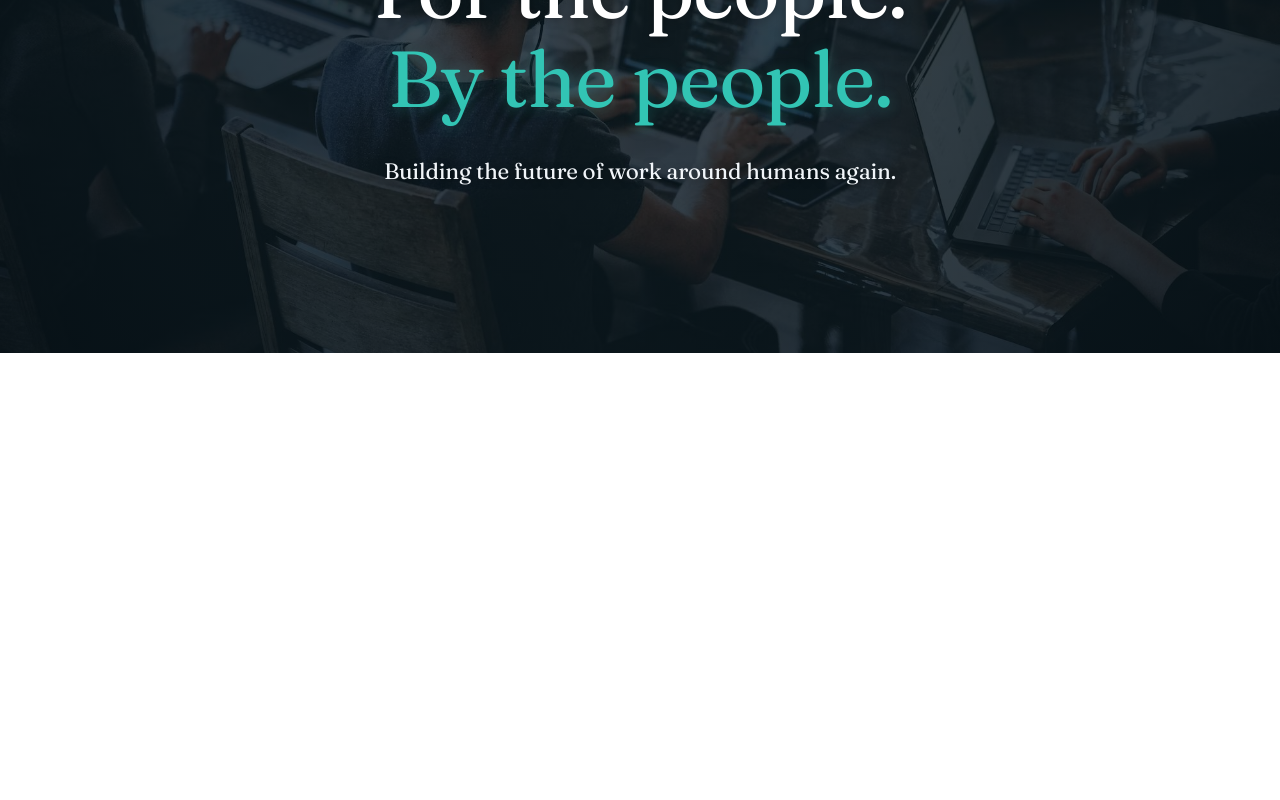
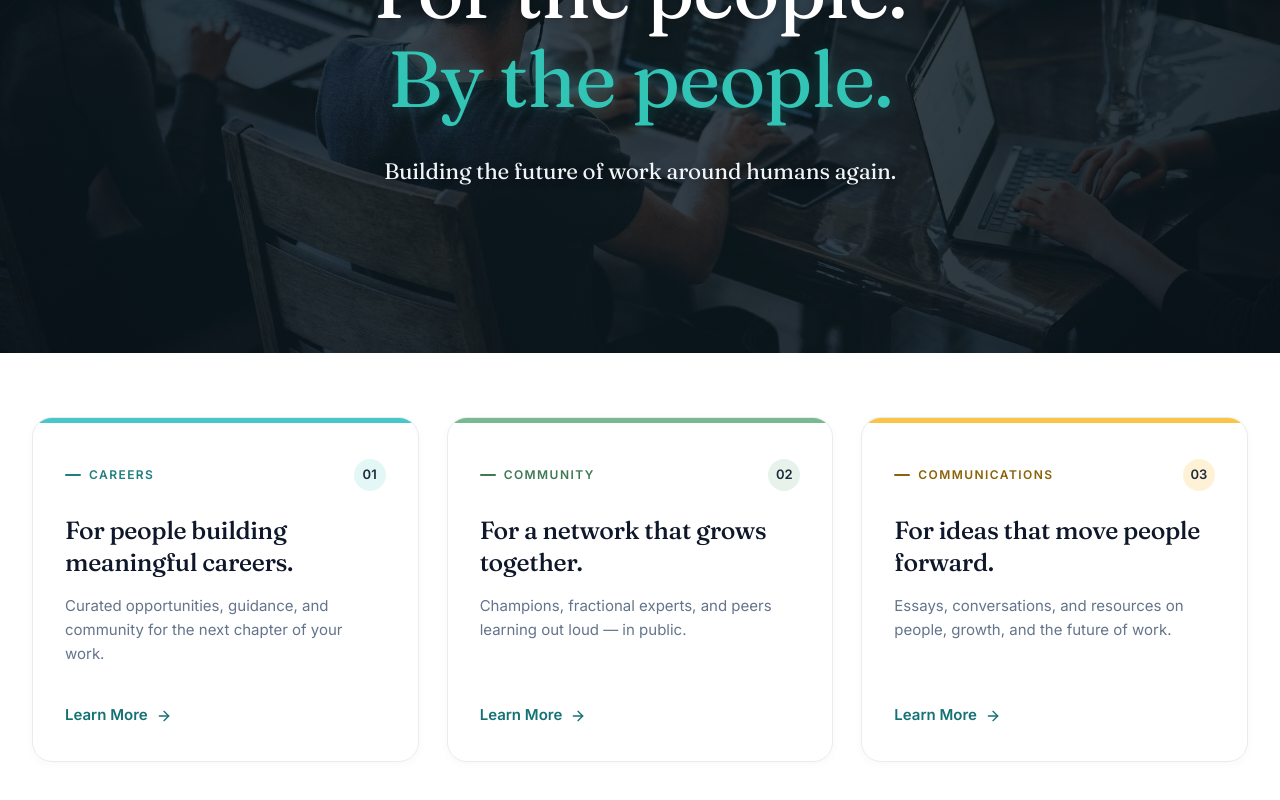
Before and after one commit to SaaiM2005/The-People-Order, a React (Vite) app: page / in a window 1280 px wide. Shown: the part 448-1248 px from the top of the page. Before the commit the page ends 801 px from the top, so only its background shows below. Built offline with nearby package versions, Linux system fonts and the light colour scheme.

Commit message:
feat: add feature cards section below hero

```diff
--- a/src/App.jsx
+++ b/src/App.jsx
@@ -1,6 +1,7 @@
 import React from 'react';
 import Navbar from './components/Navbar';
 import Hero from './sections/Hero';
+import FeatureCards from './sections/FeatureCards';
 import Footer from './components/Footer';
 import './App.css';
 
@@ -10,6 +11,7 @@ function App() {
       <Navbar />
       <main className="main-content">
         <Hero />
+        <FeatureCards />
         {/* Additional Figma sections will be added here section by section */}
       </main>
       {/* <Footer /> */}
--- /dev/null
+++ b/src/sections/FeatureCards.css
@@ -0,0 +1,163 @@
+.feature-cards-section {
+  padding: 64px 0 96px;
+  background-color: #ffffff;
+}
+
+.feature-cards-grid {
+  display: grid;
+  grid-template-columns: repeat(3, 1fr);
+  gap: 28px;
+  align-items: stretch;
+}
+
+.feature-card {
+  position: relative;
+  background-color: #ffffff;
+  border-radius: 20px;
+  border: 1px solid #e8ecf1;
+  overflow: hidden;
+  display: flex;
+  flex-direction: column;
+  box-shadow: 0 2px 10px rgba(0, 0, 0, 0.03);
+  transition: transform var(--transition-normal), box-shadow var(--transition-normal);
+}
+
+.feature-card:hover {
+  transform: translateY(-4px);
+  box-shadow: 0 12px 28px rgba(0, 0, 0, 0.06);
+}
+
+/* Top Accent Bar (matches #47C7C7, #78B98F, #FAC547) */
+.feature-card-accent-bar {
+  height: 5px;
+  width: 100%;
+}
+
+.feature-card-inner {
+  padding: 36px 32px 34px;
+  display: flex;
+  flex-direction: column;
+  flex: 1;
+}
+
+/* Header Row: Category Tag & Number Badge */
+.feature-card-header {
+  display: flex;
+  align-items: center;
+  justify-content: space-between;
+  margin-bottom: 24px;
+}
+
+.feature-card-category {
+  display: flex;
+  align-items: center;
+  gap: 8px;
+  font-family: var(--font-sans);
+  font-size: 0.75rem;
+  font-weight: 600;
+  letter-spacing: 0.12em;
+}
+
+.category-dash {
+  display: inline-block;
+  width: 16px;
+  height: 2px;
+  border-radius: 1px;
+}
+
+.feature-card-badge {
+  display: inline-flex;
+  align-items: center;
+  justify-content: center;
+  width: 32px;
+  height: 32px;
+  border-radius: 50%;
+  font-family: var(--font-sans);
+  font-size: 0.8125rem;
+  font-weight: 600;
+  color: #1e293b;
+}
+
+/* Title */
+.feature-card-title {
+  font-family: var(--font-serif);
+  font-size: 1.55rem;
+  font-weight: 500;
+  line-height: 1.28;
+  color: #0f172a;
+  letter-spacing: -0.015em;
+  margin-bottom: 16px;
+}
+
+/* Description */
+.feature-card-desc {
+  font-family: var(--font-sans);
+  font-size: 0.9375rem;
+  line-height: 1.6;
+  color: #64748b;
+  margin-bottom: 36px;
+}
+
+/* Footer Link */
+.feature-card-footer {
+  margin-top: auto;
+}
+
+.feature-card-link {
+  display: inline-flex;
+  align-items: center;
+  gap: 8px;
+  font-family: var(--font-sans);
+  font-size: 0.9375rem;
+  font-weight: 600;
+  color: #147175;
+  transition: gap var(--transition-fast), color var(--transition-fast);
+}
+
+.feature-card-link:hover {
+  color: #0e5252;
+  gap: 12px;
+}
+
+.link-arrow {
+  transition: transform var(--transition-fast);
+}
+
+.feature-card-link:hover .link-arrow {
+  transform: translateX(3px);
+}
+
+/* Responsive Breakpoints */
+@media (max-width: 1024px) {
+  .feature-cards-grid {
+    grid-template-columns: repeat(2, 1fr);
+    gap: 24px;
+  }
+
+  .feature-card-inner {
+    padding: 30px 26px 28px;
+  }
+
+  .feature-card-title {
+    font-size: 1.4rem;
+  }
+}
+
+@media (max-width: 680px) {
+  .feature-cards-section {
+    padding: 44px 0 64px;
+  }
+
+  .feature-cards-grid {
+    grid-template-columns: 1fr;
+    gap: 20px;
+  }
+
+  .feature-card-inner {
+    padding: 26px 22px 24px;
+  }
+
+  .feature-card-title {
+    font-size: 1.35rem;
+  }
+}
--- /dev/null
+++ b/src/sections/FeatureCards.jsx
@@ -0,0 +1,107 @@
+import React from 'react';
+import { ArrowRight } from 'lucide-react';
+import './FeatureCards.css';
+
+const cardsData = [
+  {
+    id: 1,
+    number: '01',
+    category: 'CAREERS',
+    color: '#47C7C7',
+    badgeBg: 'rgba(71, 199, 199, 0.15)',
+    categoryColor: '#207e7e',
+    title: 'For people building meaningful careers.',
+    description: 'Curated opportunities, guidance, and community for the next chapter of your work.',
+    linkText: 'Learn More',
+    href: '#careers'
+  },
+  {
+    id: 2,
+    number: '02',
+    category: 'COMMUNITY',
+    color: '#78B98F',
+    badgeBg: 'rgba(120, 185, 143, 0.18)',
+    categoryColor: '#3d7953',
+    title: 'For a network that grows together.',
+    description: 'Champions, fractional experts, and peers learning out loud — in public.',
+    linkText: 'Learn More',
+    href: '#community'
+  },
+  {
+    id: 3,
+    number: '03',
+    category: 'COMMUNICATIONS',
+    color: '#FAC547',
+    badgeBg: 'rgba(250, 197, 71, 0.22)',
+    categoryColor: '#8a6207',
+    title: 'For ideas that move people forward.',
+    description: 'Essays, conversations, and resources on people, growth, and the future of work.',
+    linkText: 'Learn More',
+    href: '#communications'
+  }
+];
+
+export default function FeatureCards() {
+  return (
+    <section className="feature-cards-section">
+      <div className="container">
+        <div className="feature-cards-grid">
+          {cardsData.map((card) => (
+            <article
+              key={card.id}
+              className="feature-card"
+              style={{ '--card-accent': card.color }}
+            >
+              {/* Colored Top Accent Bar */}
+              <div
+                className="feature-card-accent-bar"
+                style={{ backgroundColor: card.color }}
+              />
+
+              <div className="feature-card-inner">
+                {/* Header: Category & Number Badge */}
+                <div className="feature-card-header">
+                  <div
+                    className="feature-card-category"
+                    style={{ color: card.categoryColor }}
+                  >
+                    <span
+                      className="category-dash"
+                      style={{ backgroundColor: card.categoryColor }}
+                    />
+                    <span className="category-label">{card.category}</span>
+                  </div>
+
+                  <span
+                    className="feature-card-badge"
+                    style={{ backgroundColor: card.badgeBg }}
+                  >
+                    {card.number}
+                  </span>
+                </div>
+
+                {/* Main Heading */}
+                <h3 className="feature-card-title">
+                  {card.title}
+                </h3>
+
+                {/* Description */}
+                <p className="feature-card-desc">
+                  {card.description}
+                </p>
+
+                {/* CTA Link */}
+                <div className="feature-card-footer">
+                  <a href={card.href} className="feature-card-link">
+                    <span>{card.linkText}</span>
+                    <ArrowRight size={16} className="link-arrow" />
+                  </a>
+                </div>
+              </div>
+            </article>
+          ))}
+        </div>
+      </div>
+    </section>
+  );
+}
```
